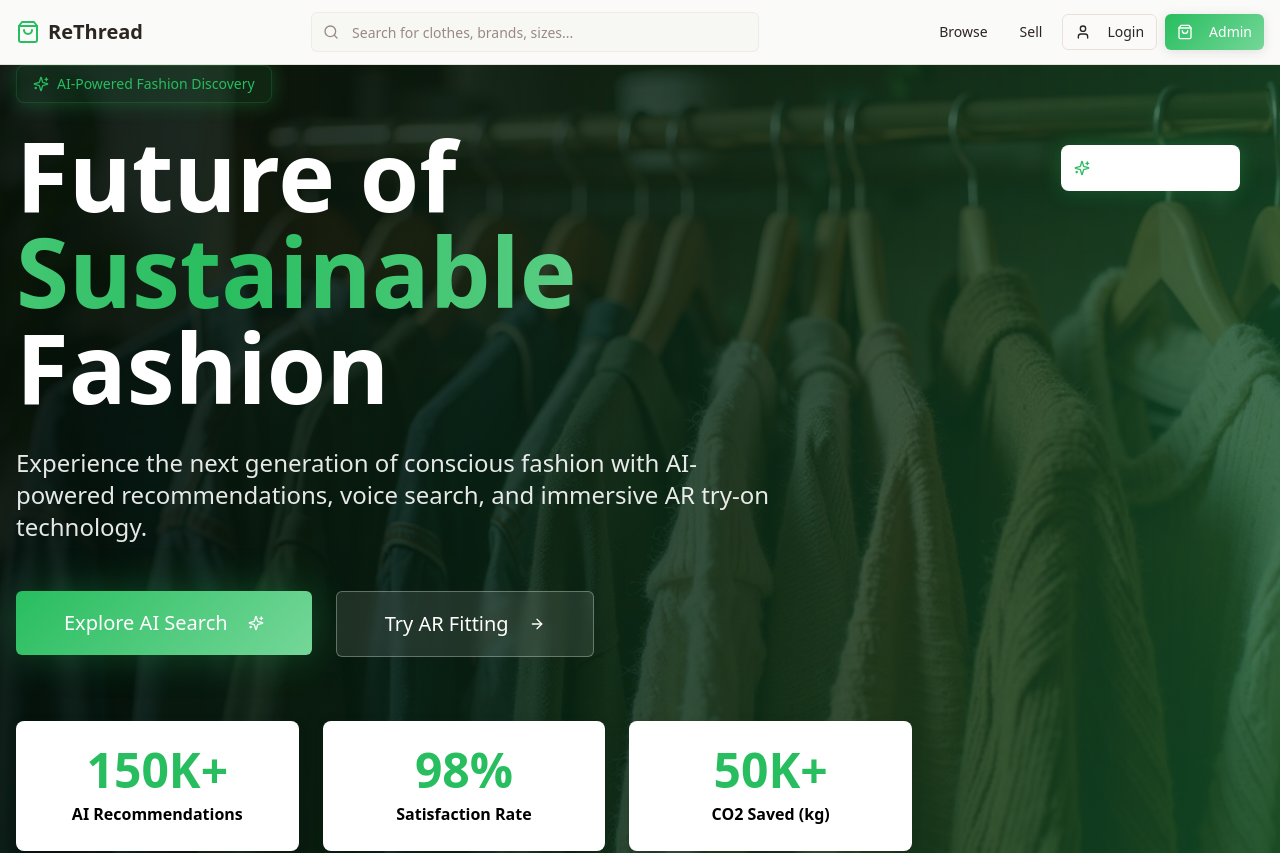
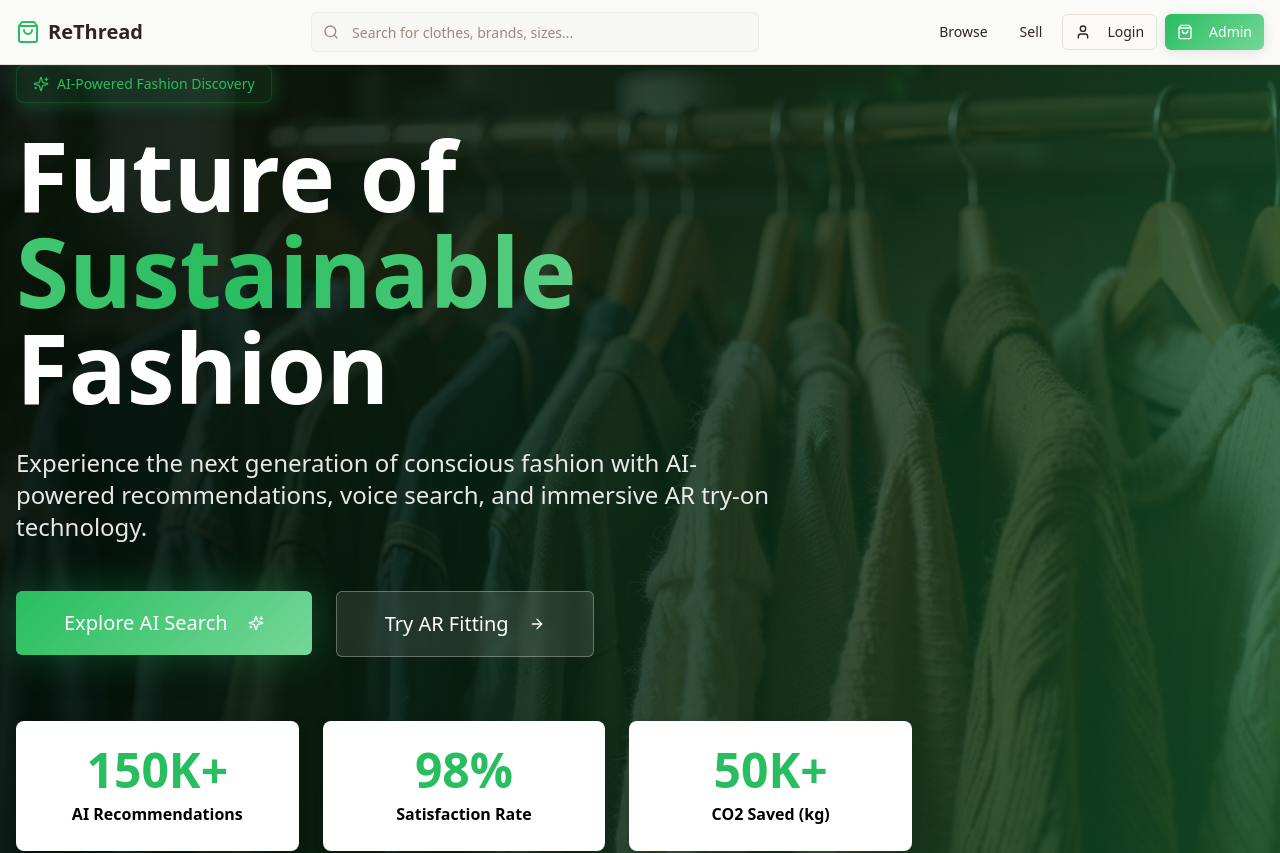
Before and after one commit to mahinbs/thread-thrift-hub, a React (Vite) app: page / in a window 1280 px wide. Shown: the top 853 px of the page. Built offline with nearby package versions, Linux system fonts and the light colour scheme.

Commit message:
Implement plan

```diff
--- a/src/components/Hero.tsx
+++ b/src/components/Hero.tsx
@@ -87,22 +87,6 @@ const Hero = () => {
         </div>
       </div>
 
-      {/* Floating AI indicators */}
-      <Card className="absolute top-20 right-10 p-3 glass-effect animate-pulse-glow hidden lg:block">
-        <div className="flex items-center gap-2 text-white">
-          <Sparkles className="h-4 w-4 text-primary" />
-          <span className="text-sm font-medium">AI Analyzing Trends</span>
-        </div>
-      </Card>
-
-      <Card className="absolute bottom-20 left-10 p-3 glass-effect animate-pulse-glow hidden lg:block" style={{
-      animationDelay: '1s'
-    }}>
-        <div className="flex items-center gap-2 text-white">
-          <TrendingUp className="h-4 w-4 text-primary" />
-          <span className="text-sm font-medium">98% Style Match</span>
-        </div>
-      </Card>
     </section>;
 };
 export default Hero;
```
